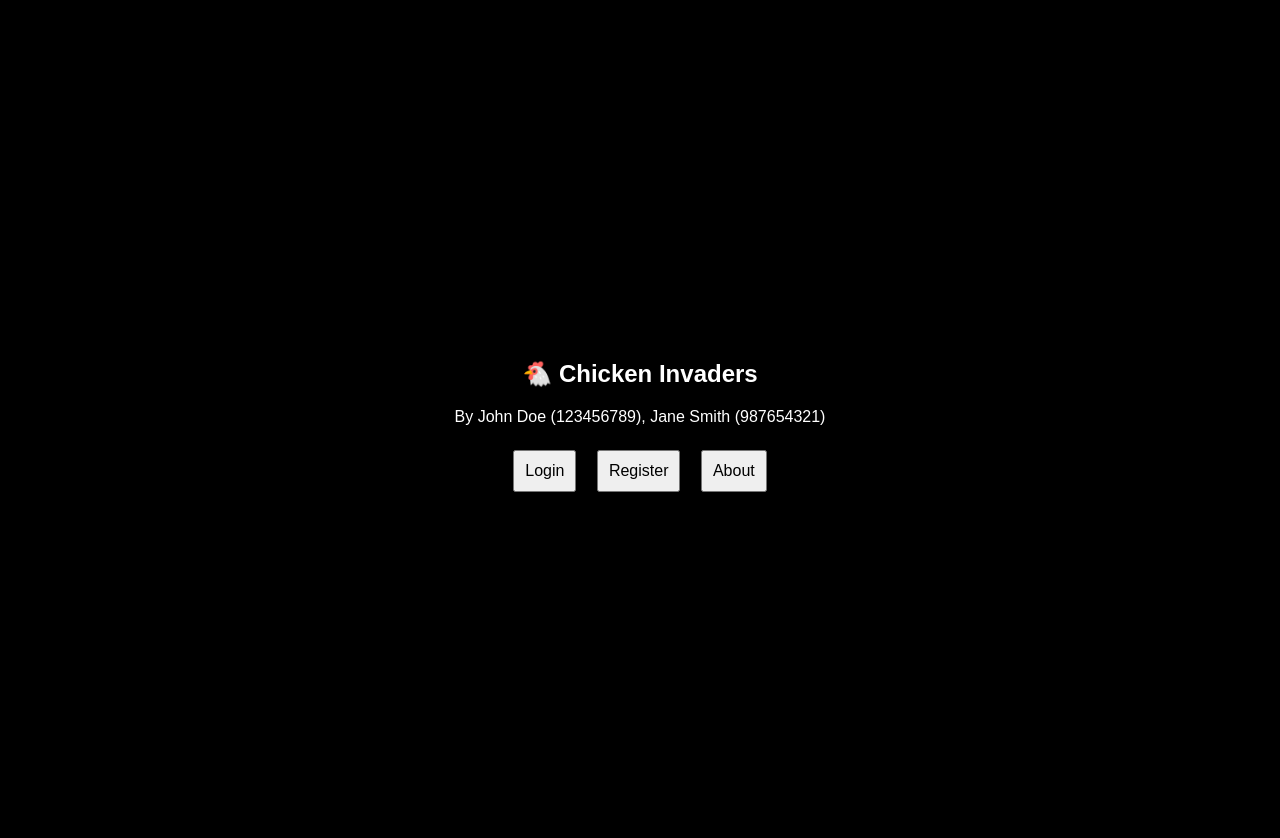
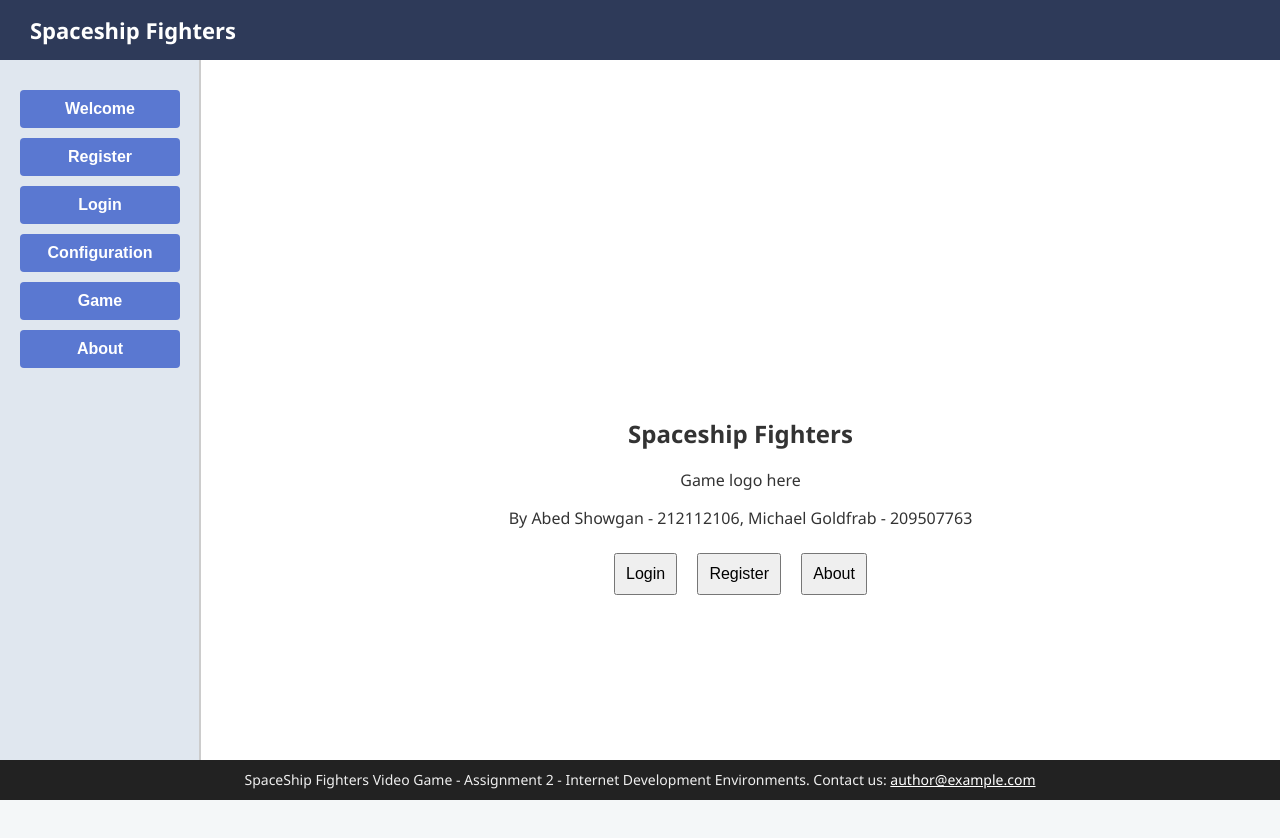
Before and after one commit to WED-2023/212112106_209507763_assignment2, a plain HTML site: page index.html in a window 1280 px wide. After the commit the page ends 800 px from the top, so only its background shows below. Drawn offline with Linux system fonts and the light colour scheme.

Commit message:
added header footer menu

```diff
--- a/index.html
+++ b/index.html
@@ -31,23 +31,125 @@
 <html lang="en">
 <head>
   <meta charset="utf-8">
-  <title>Chicken Invaders</title>
+  <title>212112106_209507763</title>
   <style>
-    html, body {
+
+
+        /* Layout structure */
+        /* body {
+      margin: 0;
+      padding: 0;
+      font-family: Arial, sans-serif;
+      display: grid;
+      grid-template-rows: 60px 1fr 40px;
+      grid-template-columns: 200px 1fr;
+      grid-template-areas:
+        "header header"
+        "menu content"
+        "footer footer";
+      height: 100vh;
       margin: 0;
       padding: 0;
       font-family: Arial, sans-serif;
       background-color: #000;
       color: #fff;
-      height: 100%;
+    } */
+    body {
+  margin: 0;
+  font-family: 'Segoe UI', Tahoma, Geneva, Verdana, sans-serif;
+  display: grid;
+  grid-template-rows: 60px 1fr 40px;
+  grid-template-columns: 200px 1fr;
+  grid-template-areas:
+    "header header"
+    "menu content"
+    "footer footer";
+  height: 100vh;
+  background-color: #f4f7f8;
+  color: #333;
+}
+
+  /* Header */
+  header {
+    grid-area: header;
+    background-color: #2e3a59;
+    color: white;
+    display: flex;
+    align-items: center;
+    padding: 0 30px;
+    font-size: 22px;
+    font-weight: bold;
+  }
+    /* Header */
+
+  /* Footer */
+  footer {
+    grid-area: footer;
+    background-color: #2e3a59;
+    color: #eee;
+    text-align: center;
+    padding: 10px;
+    font-size: 14px;
+  }
+  /* Footer */
+
+    nav {
+    grid-area: menu;
+    background-color: #e0e7ef;
+    padding: 20px;
+    box-shadow: inset -1px 0 0 #ccc;
     }
+
+    nav button {
+      display: block;
+    margin: 10px 0;
+    width: 100%;
+    padding: 10px;
+    background: #5a78d1;
+    border: none;
+    color: white;
+    font-weight: bold;
+    border-radius: 4px;
+    cursor: pointer;
+    transition: background 0.2s;
+    }
+
+    nav button:hover {
+      background: #4a67ba;
+    }
+
+    main {
+      grid-area: content;
+      padding: 20px;
+      background-color: white;
+      border-left: 1px solid #ccc;
+      overflow-y: auto;
+    }
+
+    footer {
+      grid-area: footer;
+      background-color: #222;
+      color: #eee;
+      text-align: center;
+      padding: 10px;
+      font-size: 14px;
+    }
+
+    .page {
+      display: none;
+    }
+
+    .page_active {
+      display: block;
+    }
+
 
     section {
       display: none;
       padding: 20px;
     }
 
-    section.active {
+    section.page_active {
       display: flex;
       flex-direction: column;
       align-items: center;
@@ -72,11 +174,12 @@
     }
 
     dialog {
-      background: #222;
-      color: white;
+      border: none;
+      border-radius: 8px;
       padding: 20px;
-      border: none;
-      border-radius: 10px;
+      max-width: 400px;
+      background: #fff;
+      box-shadow: 0 4px 20px rgba(0, 0, 0, 0.2);
     }
 
     dialog::backdrop {
@@ -86,7 +189,12 @@
     .close-btn {
       float: right;
       cursor: pointer;
+      font-size: 18px;
+      color: #999;
     }
+    .close-btn:hover {
+    color: #333;
+  }
 
     .form-group {
       margin: 5px 0;
@@ -100,6 +208,24 @@
 </head>
 <body>
 
+
+    <header>
+      Spaceship Fighters
+    </header>
+
+    <!-- Menu / Sidebar -->
+    <nav>
+      <button onclick="showPage('welcome')">Welcome</button>
+      <button onclick="showPage('register')">Register</button>
+      <button onclick="showPage('login')">Login</button>
+      <button onclick="showPage('config')">Configuration</button>
+      <button onclick="showPage('game')">Game</button>
+      <button onclick="showAbout()">About</button>
+    </nav>
+
+
+  <!-- Content Area -->
+  <main>
   <!-- Audio -->
   <audio id="blockerSound" preload="auto">
     <source src="blocker_hit.ogg" type="audio/ogg">
@@ -112,10 +238,11 @@
   </audio>
 
   <!-- Welcome Page -->
-  <section id="welcome" class="active">
+  <section id="welcome" class="page active">
     <div class="center">
-      <h1>🐔 Chicken Invaders</h1>
-      <p>By John Doe (123456789), Jane Smith (987654321)</p>
+      <h1>Spaceship Fighters</h1>
+      <p>Game logo here</p>
+      <p>By Abed Showgan - 212112106, Michael Goldfrab - 209507763</p>
       <button onclick="showPage('login')">Login</button>
       <button onclick="showPage('register')">Register</button>
       <button onclick="showAbout()">About</button>
@@ -165,6 +292,8 @@
       <p><input id="startButton" type="button" value="Start Game"></p>
     </div>
   </section>
+</main>
+ <!-- Content Section ends here -->
 
   <!-- About Dialog -->
   <dialog id="aboutModal">
@@ -172,16 +301,27 @@
     <h2>About</h2>
     <p>Authors:</p>
     <ul>
-      <li>John Doe - 123456789</li>
-      <li>Jane Smith - 987654321</li>
+      <li>Abed Showgan - 212112106</li>
+      <li>Michael Goldfrab - 209507763</li>
+
     </ul>
   </dialog>
 
+  <!-- Footer -->
+  <footer>
+    SpaceShip Fighters Video Game - Assignment 2 - Internet Development Environments. Contact us: <a href="mailto:author@example.com" style="color: #fff;">author@example.com</a>
+  </footer>
+  <!-- Footer -->
+
   <script>
     function showPage(id) {
-      document.querySelectorAll('section').forEach(sec => sec.classList.remove('active'));
-      document.getElementById(id).classList.add('active');
+      document.querySelectorAll('section').forEach(sec => sec.classList.remove('page_active'));
+      document.getElementById(id).classList.add('page_active');
     }
+  //   function showPage(pageId) {
+  //   document.querySelectorAll('.page').forEach(p => p.classList.remove('active'));
+  //   document.getElementById(pageId).classList.add('active');
+  // }
 
     const defaultUser = { username: "p", password: "testuser" };
 
@@ -313,6 +453,11 @@
     aboutModal.close();
    }
    });
+
+     //auto-load the Welcome page on site launch
+  window.onload = () => {
+    showPage('welcome');
+  };
   </script>
 </body>
 </html>
```
